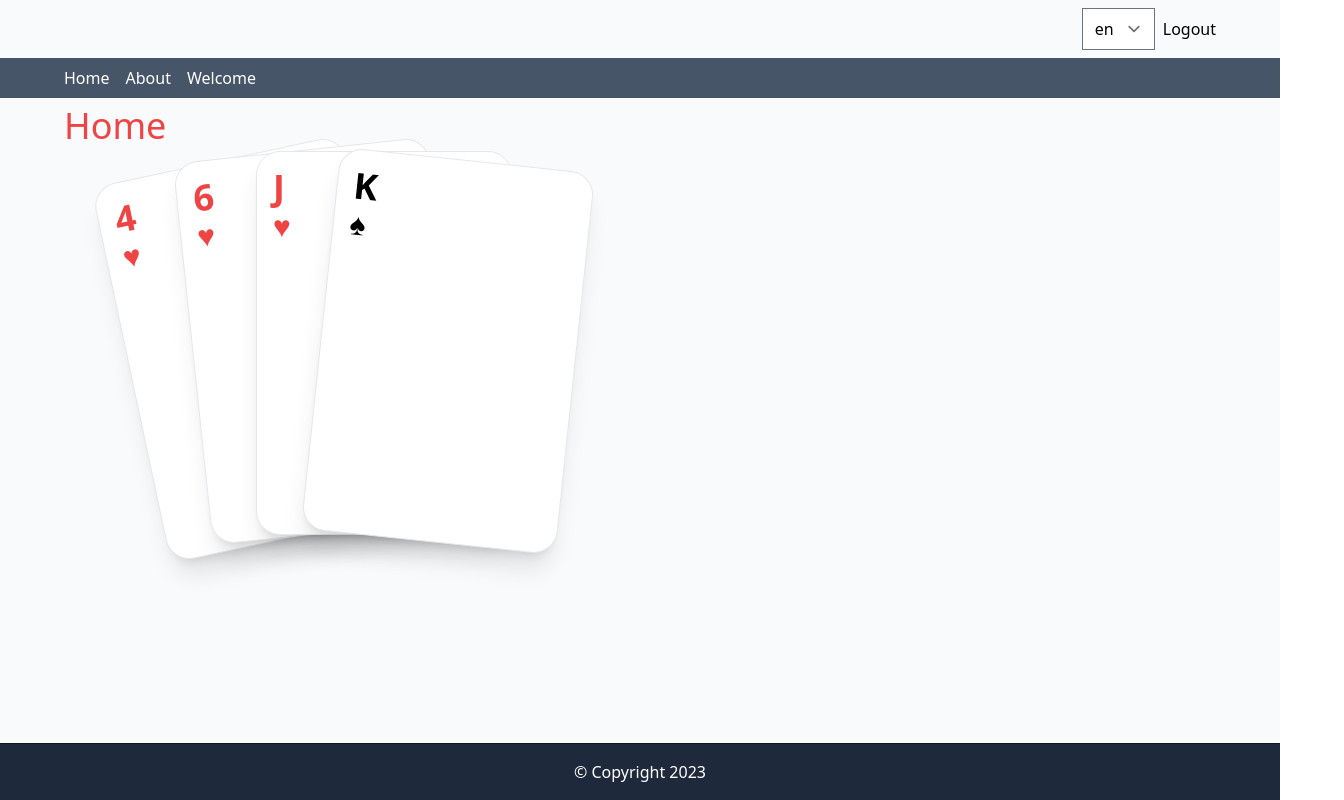
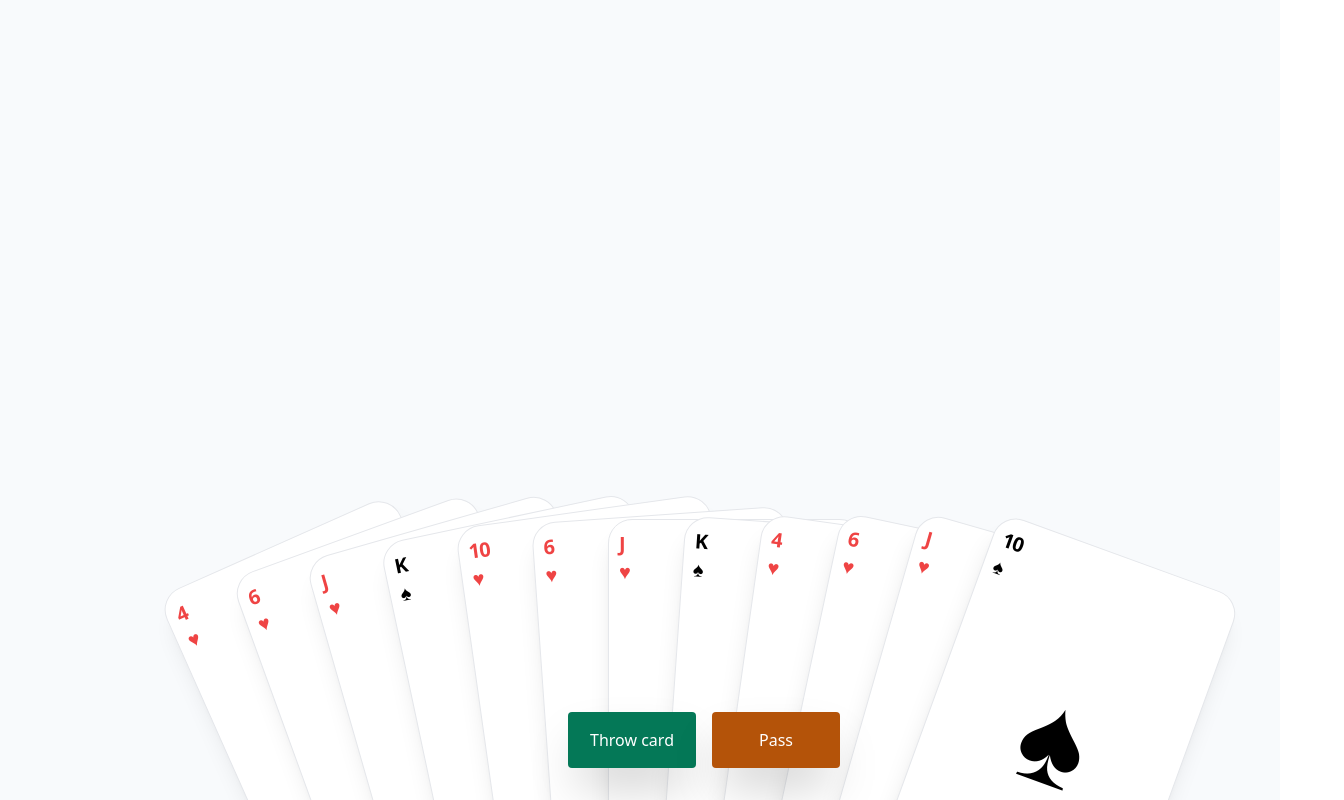
Before and after one commit to olsenkraja/52-card-games, a Nuxt app: page / in a window 1280 px wide. Shown: the top 800 px of the page, 1344 px wide, since content can reach past the window. Built offline with nearby package versions, Linux system fonts and the light colour scheme.

Commit message:
WIP Fixing card paddings

```diff
--- a/components/card.vue
+++ b/components/card.vue
@@ -14,17 +14,28 @@ function select() {
 
 <template>
   <button
-    class="h-96 w-64 border -ml-48 rounded-3xl text-left transform bg-white shadow-xl p-4 flex flex-col hover:bg-blue-50"
+    class="h-96 w-64 border rounded-3xl text-left transition-all ease-in-out transform bg-white shadow-xl p-4 hover:bg-blue-50 relative"
     :class="{
       'text-red-500': card.color === 'hearts',
-      '!bg-blue-100 ring-4 ring-blue-500': isSelected,
+      '!bg-blue-100 ring-4 ring-blue-500 -translate-y-[12vh]': isSelected,
     }"
-    :style="`--tw-rotate: ${6 * (index - amount / 2)}deg; margin-top: ${Math.abs(8 * (index - amount / 3))}px`"
+    :style="`--tw-rotate: ${4 * (index - amount / 2)}deg; margin-top: ${Math.abs(10 * (index - amount / 3))}px`"
     @click="select"
   >
-    <span class="text-4xl font-extrabold">
-      {{ card.number }}
+    <span class="absolute top-2.5 left-2.5 flex flex-col">
+      <span class="text-xl font-extrabold tracking-tighter">
+        {{ card.number }}
+      </span>
+      <span class="text-xl" v-html="'&' + card.color + ';'" />
     </span>
-    <span class="text-3xl" v-html="'&' + card.color + ';'" />
+    <span class="absolute flex items-center justify-center inset-0">
+      <span class="text-9xl" v-html="'&' + card.color + ';'" />
+    </span>
+    <span class="absolute bottom-2.5 right-2.5 rotate-180 flex flex-col">
+      <span class="text-xl font-extrabold tracking-tighter">
+        {{ card.number }}
+      </span>
+      <span class="text-xl" v-html="'&' + card.color + ';'" />
+    </span>
   </button>
 </template>
--- /dev/null
+++ b/components/hand.vue
@@ -0,0 +1,30 @@
+<script setup>
+const props = defineProps({
+  isSelected: Boolean,
+  card: Object,
+  index: Number,
+  amount: Number,
+})
+const emit = defineEmits(['selected'])
+
+function select() {
+  emit('selected', props.index)
+}
+</script>
+
+<template>
+  <button
+    class="h-96 w-64 border -ml-48 rounded-3xl text-left transform bg-white shadow-xl p-4 flex flex-col hover:bg-blue-50"
+    :class="{
+      'text-red-500': card.color === 'hearts',
+      '!bg-blue-100 ring-4 ring-blue-500': isSelected,
+    }"
+    :style="`--tw-rotate: ${6 * (index - amount / 2)}deg; margin-top: ${Math.abs(8 * (index - amount / 3))}px`"
+    @click="select"
+  >
+    <span class="text-4xl font-extrabold">
+      {{ card.number }}
+    </span>
+    <span class="text-3xl" v-html="'&' + card.color + ';'" />
+  </button>
+</template>
--- a/layouts/default.vue
+++ b/layouts/default.vue
@@ -1,21 +1,9 @@
 <template>
   <div class="bg-slate-50">
     <div class="flex flex-col mx-auto min-h-screen">
-      <div>
-        <div class="max-w-6xl mx-auto w-full px-4 xl:px-0">
-          <div class="flex justify-end mt-2">
-            <div class="flex space-x-2">
-              <LanguageSelector />
-              <Logout />
-            </div>
-          </div>
-        </div>
-        <Menu />
-        <div class="max-w-6xl mx-auto w-full px-4 xl:px-0">
-          <slot />
-        </div>
+      <div class="max-w-6xl mx-auto w-full px-4 xl:px-0">
+        <slot />
       </div>
-      <Footer />
     </div>
   </div>
 </template>
--- a/package.json
+++ b/package.json
@@ -15,13 +15,13 @@
     "@vueuse/core": "^10.1.2"
   },
   "devDependencies": {
-    "@antfu/eslint-config": "^0.38.6",
+    "@antfu/eslint-config": "^0.39.0",
     "@nuxt/postcss8": "^1.1.3",
     "@nuxtjs/i18n": "8.0.0-beta.10",
     "@tailwindcss/forms": "^0.5.3",
     "autoprefixer": "^10.4.14",
     "eslint": "^8.40.0",
-    "nuxt": "3.4.3",
+    "nuxt": "3.5.0",
     "postcss": "^8.4.23",
     "tailwindcss": "^3.3.2",
     "typescript": "^5.0.4"
--- a/pages/index.vue
+++ b/pages/index.vue
@@ -1,5 +1,6 @@
 <script setup>
 const selectedCardIndex = ref()
+const field = ref([])
 const cards = ref([
   {
     number: 4,
@@ -17,18 +18,71 @@ const cards = ref([
     number: 'K',
     color: 'spades',
   },
+  {
+    number: 10,
+    color: 'hearts',
+  },
+  {
+    number: 6,
+    color: 'hearts',
+  },
+  {
+    number: 'J',
+    color: 'hearts',
+  },
+  {
+    number: 'K',
+    color: 'spades',
+  },
+  {
+    number: 4,
+    color: 'hearts',
+  },
+  {
+    number: 6,
+    color: 'hearts',
+  },
+  {
+    number: 'J',
+    color: 'hearts',
+  },
+  {
+    number: 10,
+    color: 'spades',
+  },
 ])
 
 function select(index) {
+  if (selectedCardIndex.value === index) {
+    selectedCardIndex.value = null
+  } else {
     selectedCardIndex.value = index
+  }
+}
+
+function throwCard() {
+  if (selectedCardIndex.value !== null) {
+    field.value.push(cards.value[selectedCardIndex.value])
+    cards.value.splice(selectedCardIndex.value, 1)
+    selectedCardIndex.value = null
+  }
+}
+
+function skip() {
+  console.log('skip')
 }
 </script>
 
 <template>
-  <h1 class="text-red-500 text-4xl">
-    {{ $t('home') }}
-  </h1>
-  <div class="flex ml-64">
+  <div class="absolute flex items-center justify-center inset-0">
+    <div class="relative">
+      <div v-for="card in field" class="absolute">
+        {{ card }}
+      </div>
+    </div>
+  </div>
+  <div class="absolute -bottom-32 left-16 w-[100vw]">
+    <div class="flex items-center justify-center -space-x-48">
       <Card
         v-for="(card, i) in cards"
         :key="card"
@@ -39,4 +93,20 @@ function select(index) {
         @selected="select"
       />
     </div>
+  </div>
+  <div class="absolute flex justify-center w-full bottom-8 space-x-4">
+    <button
+      class="bg-emerald-700 rounded shadow-2xl text-white p-4 w-32 disabled:opacity-25"
+      :disabled="selectedCardIndex === null"
+      @click="throwCard"
+    >
+      Throw card
+    </button>
+    <button
+      class="bg-amber-700 rounded shadow-2xl text-white p-4 w-32"
+      @click="skip"
+    >
+      Pass
+    </button>
+  </div>
 </template>
```
Also changed, not shown: 1 other file (tests, documents, lock files or other folders). Lines whose indentation alone changed are shown as unchanged.
